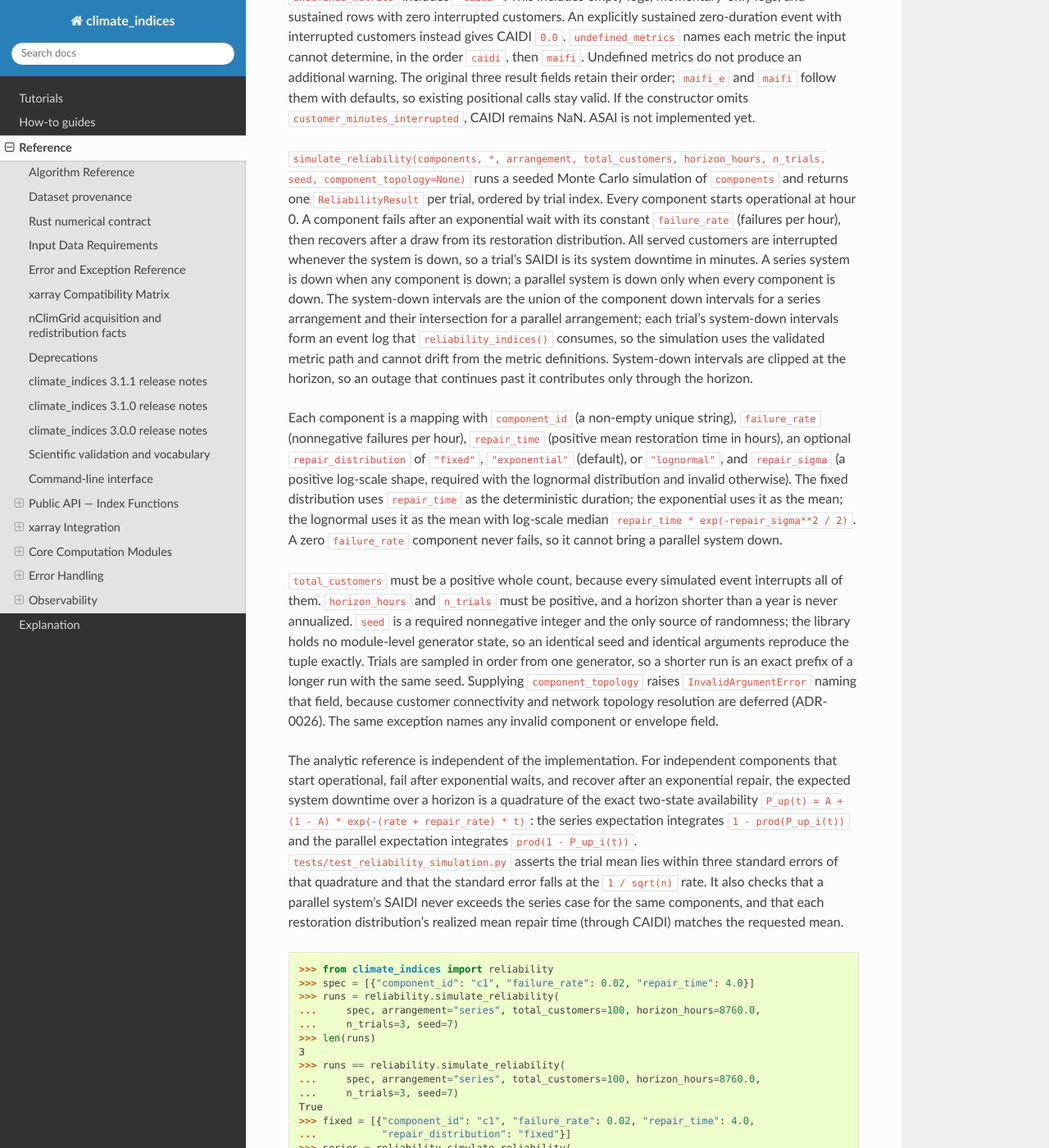
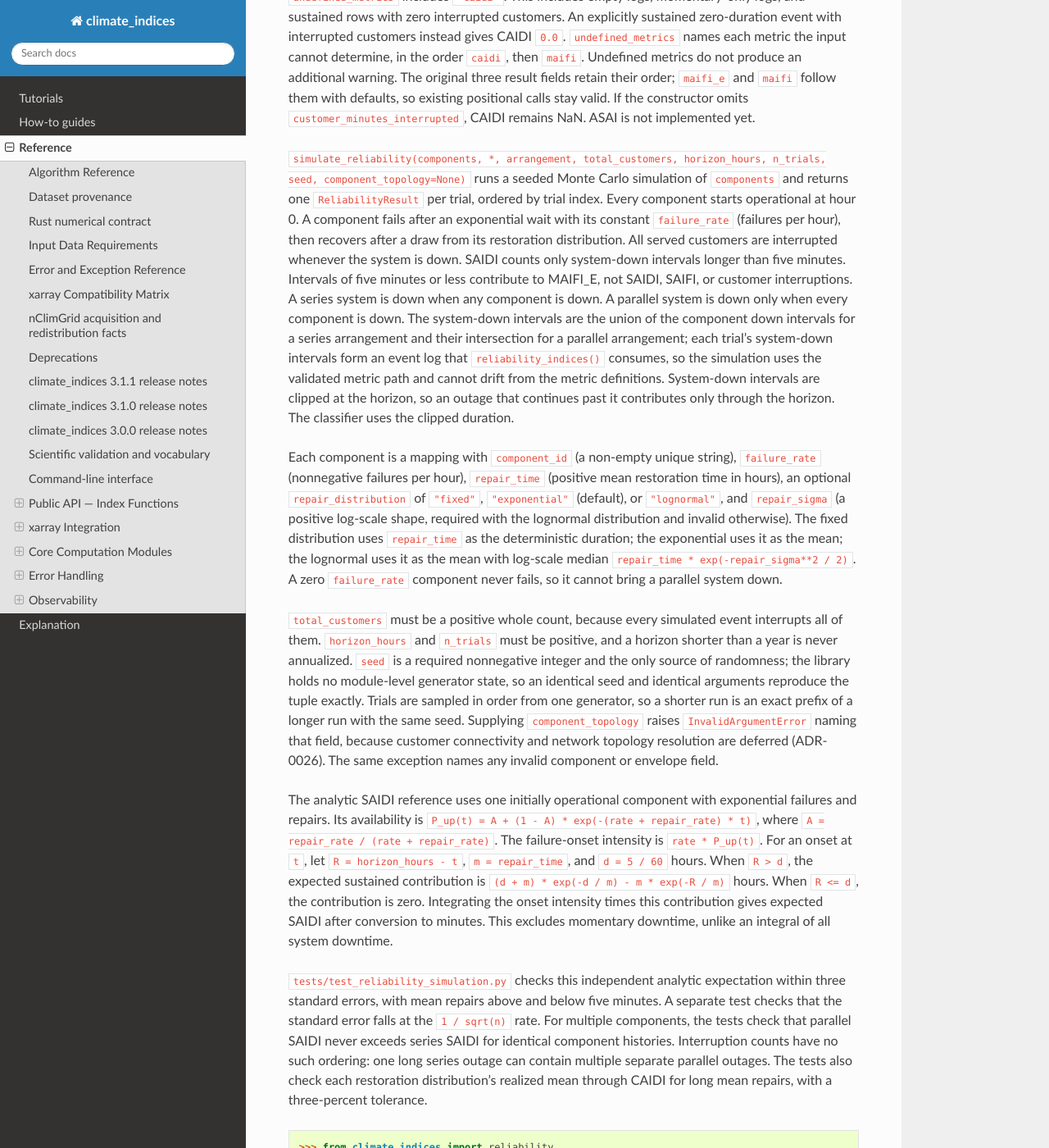
Before and after one commit to monocongo/climate_indices, a Sphinx documentation site: the page built from docs/reference.md, in a window 1280 px wide and 1400 px high, scrolled down 7039 px. Shown: the whole window at 82% size. Built offline with Sphinx 7.4.7 and the Read the Docs theme 3.1.0, drawn with Linux system fonts in a browser that asks for light colours; some of the changed text lies outside the part shown.

Commit message:
fix(reliability): address simulation review findings
Retain the default sustained-interruption classification and correct the SAIDI documentation and analytic expectation. Remove the invalid interruption-count ordering and exercise its counterexample. Correct the two-component documentation example.

Split component parameter validation, preserve validation order, avoid a floating-point equality guard, and construct exception-test inputs before the assertion context.

Finding: 4449062443, 4449062452, 4449062457, 4449063466, 4449063616, 4449063732
Finding: AaGenAAf8pNkWTUN7FgQ, AaGenAAf8pNkWTUN7FgR
Finding: AaGenADw8pNkWTUN7FgS, AaGenADw8pNkWTUN7FgT, AaGenADw8pNkWTUN7FgU, AaGenADw8pNkWTUN7FgV, AaGenADw8pNkWTUN7FgW
Review-Anchor: https://github.com/monocongo/climate_indices/pull/1546#discussion_r4449062443
Review-Anchor: https://github.com/monocongo/climate_indices/pull/1546#discussion_r4449062452
Review-Anchor: https://github.com/monocongo/climate_indices/pull/1546#discussion_r4449062457
Review-Anchor: https://github.com/monocongo/climate_indices/pull/1546#discussion_r4449063466
Review-Anchor: https://github.com/monocongo/climate_indices/pull/1546#discussion_r4449063616
Review-Anchor: https://github.com/monocongo/climate_indices/pull/1546#discussion_r4449063732
Review-Anchor: https://sonarcloud.io/project/issues?id=monocongo_climate_indices&pullRequest=1546&issueStatuses=OPEN,CONFIRMED&sinceLeakPeriod=true

````diff
--- a/docs/reference.md
+++ b/docs/reference.md
@@ -324,14 +324,17 @@ n_trials, seed, component_topology=None)` runs a seeded Monte Carlo simulation o
 Every component starts operational at hour 0. A component fails after an exponential
 wait with its constant `failure_rate` (failures per hour), then recovers after a draw
 from its restoration distribution. All served customers are interrupted whenever the
-system is down, so a trial's SAIDI is its system downtime in minutes. A series system
-is down when any component is down; a parallel system is down only when every
-component is down. The system-down intervals are the union of the component down
+system is down. SAIDI counts only system-down intervals longer than five minutes.
+Intervals of five minutes or less contribute to MAIFI_E, not SAIDI, SAIFI, or
+customer interruptions. A series system is down when any component is down.
+A parallel system is down only when every component is down.
+The system-down intervals are the union of the component down
 intervals for a series arrangement and their intersection for a parallel
 arrangement; each trial's system-down intervals form an event log that
 `reliability_indices()` consumes, so the simulation uses the validated metric path and
 cannot drift from the metric definitions. System-down intervals are clipped at the
 horizon, so an outage that continues past it contributes only through the horizon.
+The classifier uses the clipped duration.
 
 Each component is a mapping with `component_id` (a non-empty unique string),
 `failure_rate` (nonnegative failures per hour), `repair_time` (positive mean restoration
@@ -352,16 +355,25 @@ the same seed. Supplying `component_topology` raises `InvalidArgumentError` nami
 field, because customer connectivity and network topology resolution are deferred
 (ADR-0026). The same exception names any invalid component or envelope field.
 
-The analytic reference is independent of the implementation. For independent
-components that start operational, fail after exponential waits, and recover after an
-exponential repair, the expected system downtime over a horizon is a quadrature of the
-exact two-state availability `P_up(t) = A + (1 - A) * exp(-(rate + repair_rate) * t)`:
-the series expectation integrates `1 - prod(P_up_i(t))` and the parallel expectation
-integrates `prod(1 - P_up_i(t))`. `tests/test_reliability_simulation.py` asserts the
-trial mean lies within three standard errors of that quadrature and that the standard
-error falls at the `1 / sqrt(n)` rate. It also checks that a parallel system's SAIDI
-never exceeds the series case for the same components, and that each restoration
-distribution's realized mean repair time (through CAIDI) matches the requested mean.
+The analytic SAIDI reference uses one initially operational component with exponential
+failures and repairs. Its availability is
+`P_up(t) = A + (1 - A) * exp(-(rate + repair_rate) * t)`, where
+`A = repair_rate / (rate + repair_rate)`. The failure-onset intensity is
+`rate * P_up(t)`. For an onset at `t`, let `R = horizon_hours - t`,
+`m = repair_time`, and `d = 5 / 60` hours. When `R > d`, the expected sustained
+contribution is `(d + m) * exp(-d / m) - m * exp(-R / m)` hours.
+When `R <= d`, the contribution is zero. Integrating the onset intensity times
+this contribution gives expected SAIDI after conversion to minutes.
+This excludes momentary downtime, unlike an integral of all system downtime.
+
+`tests/test_reliability_simulation.py` checks this independent analytic expectation
+within three standard errors, with mean repairs above and below five minutes.
+A separate test checks that the standard error falls at the `1 / sqrt(n)` rate.
+For multiple components, the tests check that parallel SAIDI never exceeds series
+SAIDI for identical component histories. Interruption counts have no such ordering:
+one long series outage can contain multiple separate parallel outages.
+The tests also check each restoration distribution's realized mean through CAIDI
+for long mean repairs, with a three-percent tolerance.
 
 ```{doctest}
 >>> from climate_indices import reliability
@@ -376,6 +388,8 @@ distribution's realized mean repair time (through CAIDI) matches the requested m
 ...     n_trials=3, seed=7)
 True
 >>> fixed = [{"component_id": "c1", "failure_rate": 0.02, "repair_time": 4.0,
+...           "repair_distribution": "fixed"},
+...          {"component_id": "c2", "failure_rate": 0.01, "repair_time": 2.0,
 ...           "repair_distribution": "fixed"}]
 >>> series = reliability.simulate_reliability(
 ...     fixed, arrangement="series", total_customers=100, horizon_hours=8760.0,
@@ -383,7 +397,7 @@ True
 >>> parallel = reliability.simulate_reliability(
 ...     fixed, arrangement="parallel", total_customers=100, horizon_hours=8760.0,
 ...     n_trials=10, seed=3)
->>> all(a.saidi <= b.saidi for a, b in zip(series, parallel, strict=True))
+>>> all(p.saidi <= s.saidi for s, p in zip(series, parallel, strict=True))
 True
 ```
 
````
Also changed, not shown: 2 other files.
